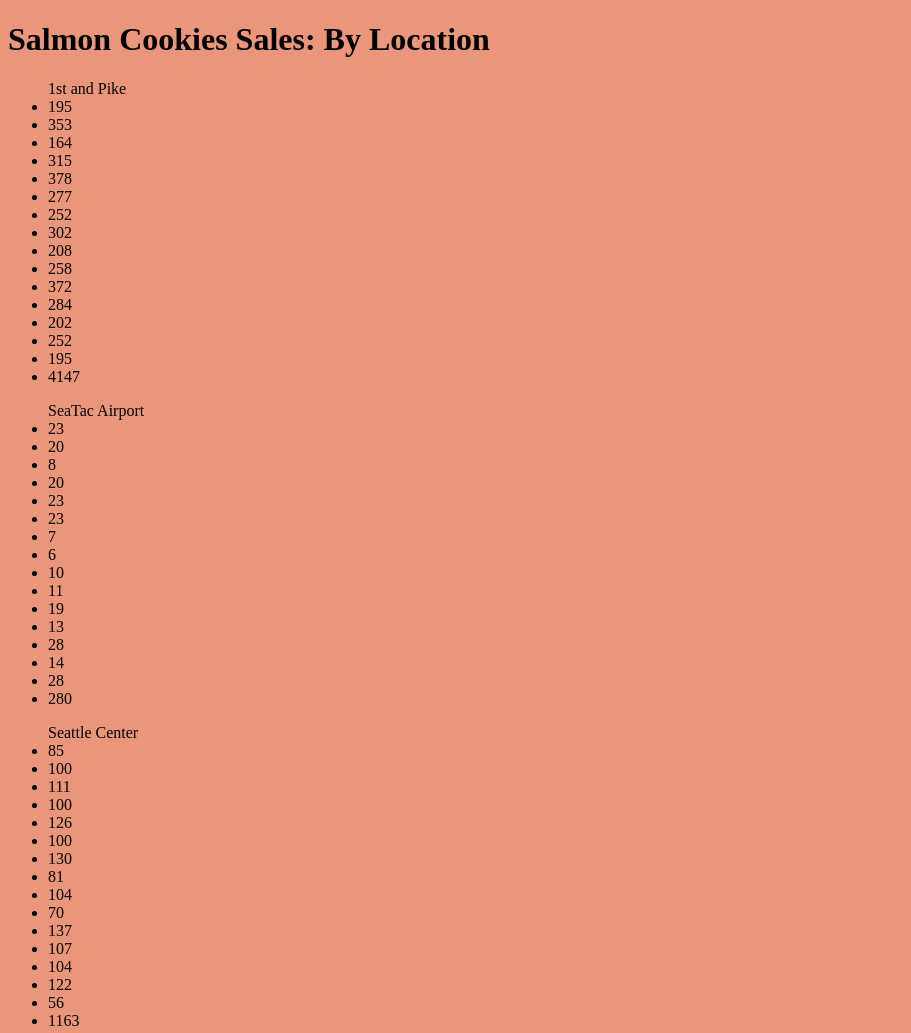
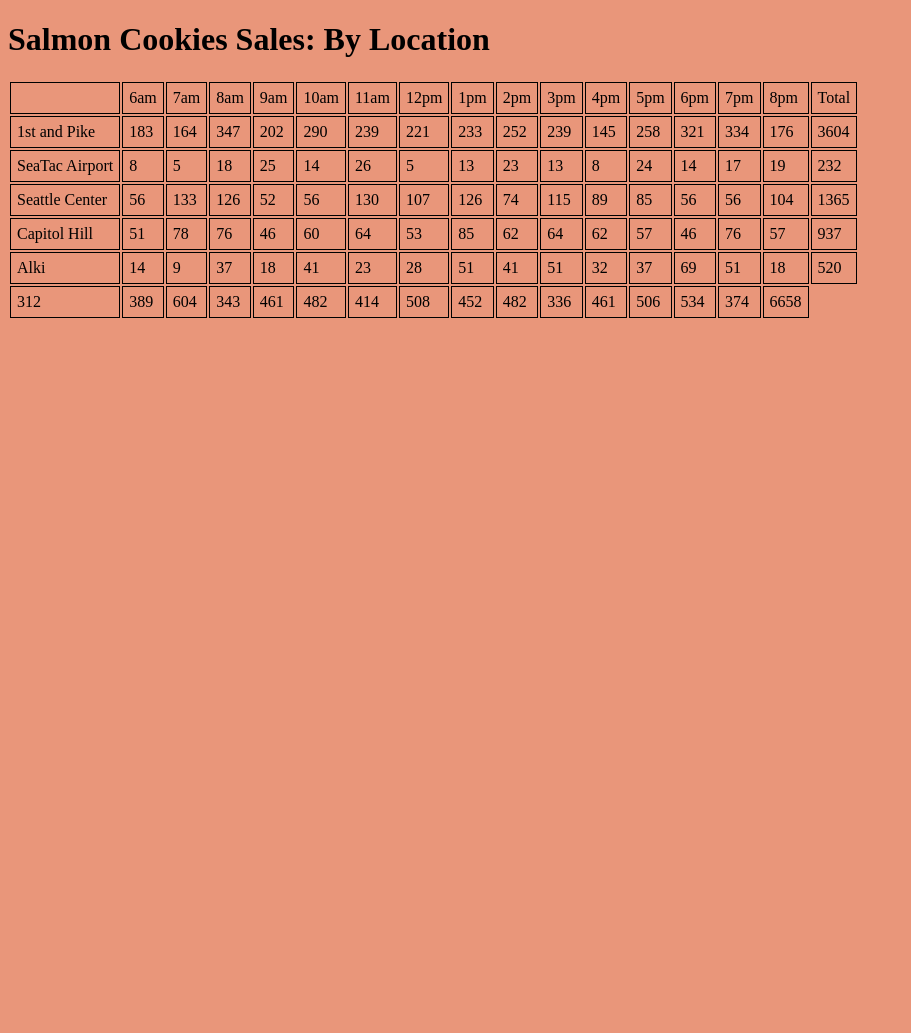
Before and after one commit to brinel321/201-w2-lab, a plain HTML site: page sales.html in a window 1280 px wide. Shown: the top 1033 px of the page, without its empty margins (0-911 px from the left). After the commit the page ends 800 px from the top, so only its background shows below. Drawn offline with Linux system fonts and the light colour scheme.

Commit message:
updated with print funtion and hour totals.

```diff
--- /dev/null
+++ b/css/reset.css
@@ -0,0 +1,48 @@
+/* http://meyerweb.com/eric/tools/css/reset/
+   v2.0 | 20110126
+   License: none (public domain)
+*/
+
+html, body, div, span, applet, object, iframe,
+h1, h2, h3, h4, h5, h6, p, blockquote, pre,
+a, abbr, acronym, address, big, cite, code,
+del, dfn, em, img, ins, kbd, q, s, samp,
+small, strike, strong, sub, sup, tt, var,
+b, u, i, center,
+dl, dt, dd, ol, ul, li,
+fieldset, form, label, legend,
+table, caption, tbody, tfoot, thead, tr, th, td,
+article, aside, canvas, details, embed,
+figure, figcaption, footer, header, hgroup,
+menu, nav, output, ruby, section, summary,
+time, mark, audio, video {
+	margin: 0;
+	padding: 0;
+	border: 0;
+	font-size: 100%;
+	font: inherit;
+	vertical-align: baseline;
+}
+/* HTML5 display-role reset for older browsers */
+article, aside, details, figcaption, figure,
+footer, header, hgroup, menu, nav, section {
+	display: block;
+}
+body {
+	line-height: 1;
+}
+ol, ul {
+	list-style: none;
+}
+blockquote, q {
+	quotes: none;
+}
+blockquote:before, blockquote:after,
+q:before, q:after {
+	content: '';
+	content: none;
+}
+table {
+	border-collapse: collapse;
+	border-spacing: 0;
+}
--- a/css/style.css
+++ b/css/style.css
@@ -2,7 +2,7 @@ body{
     background-color: darksalmon;
 }
 
-td, th {
+td, th, tr {
     border: 1px solid black;
     padding: 6px;
 }
--- a/js/app.js
+++ b/js/app.js
@@ -2,25 +2,29 @@
 console.log('js is linked');
 
 //Template for all the stores
-function storeConstruct (storeLocationPara, minCustPara, maxCustPara, avgCookPara){
+function StoreConstruct (storeLocationPara, minCustPara, maxCustPara, avgCookPara){
   this.storelocation = storeLocationPara;
   this.minCust = minCustPara;
   this.maxCust = maxCustPara;
   this.avgCook = avgCookPara;
-  this.randCust = getRandomCustomerCount; //BAD: improve this
-  this.hourlyCookieSales = getHourlyCookieSales; //BAD: improve this
 }
 
+//protypes for object methods
+StoreConstruct.prototype.randCust = getRandomCustomerCount;
+StoreConstruct.prototype.hourlyCookieSales = getHourlyCookieSales;
+
 //uses the contuctor to build objects for each store location
-var loc1stAndPike = new storeConstruct('1st and Pike', 23, 65, 6.3);
-var locSeaTac = new storeConstruct('SeaTac Airport', 3, 24, 1.2);
-var locSeattleCenter = new storeConstruct('Seattle Center', 11, 38, 3.7);
-var locCapitolHill = new storeConstruct('Capitol Hill', 20, 38, 2.3);
-var locAlki = new storeConstruct('Alki', 2, 16, 4.6);
+var loc1stAndPike = new StoreConstruct('1st and Pike', 23, 65, 6.3);
+var locSeaTac = new StoreConstruct('SeaTac Airport', 3, 24, 1.2);
+var locSeattleCenter = new StoreConstruct('Seattle Center', 11, 38, 3.7);
+var locCapitolHill = new StoreConstruct('Capitol Hill', 20, 38, 2.3);
+var locAlki = new StoreConstruct('Alki', 2, 16, 4.6);
 
 //global variables
+var total = Array(16);
+total.fill(0);
 var storeLocations = [loc1stAndPike, locSeaTac, locSeattleCenter, locCapitolHill, locAlki];
-var storeHours = ['6am', '7am', '8am', '9am', '10am', '11am', '12pm', '1pm', '2pm', '3pm', '4pm', '5pm', '6pm', '7pm', '8pm'];
+var tableHead = ['','6am', '7am', '8am', '9am', '10am', '11am', '12pm', '1pm', '2pm', '3pm', '4pm', '5pm', '6pm', '7pm', '8pm', 'Total'];
 
 //function generates a random # based on the customer's estimated min and max customers, NOTE: MDN provided the formula outline
 function getRandomCustomerCount() {
@@ -35,31 +39,52 @@ function getHourlyCookieSales() {
   var hourlyCookieSalesArr = [];
   var totalCookieCount = 0;
 
-  for(var i = 0; i < storeHours.length; i++){
+for(var i = 0; i < 15; i++){
     var tempCount = Math.round((this.avgCook * this.randCust()));
     hourlyCookieSalesArr.push(tempCount);
     totalCookieCount = tempCount + totalCookieCount;
+    total[i] = total[i] + tempCount;
+    total[15] = tempCount+total[15];
   }
-
-hourlyCookieSalesArr.push(totalCookieCount)
+console.log(total);
+hourlyCookieSalesArr.push(totalCookieCount);
 return hourlyCookieSalesArr;
 }
 
+//functions creats a new row in the table
+function printTableRow(elIdPara, elPara, variablePara){
+  var elId = document.getElementById(elIdPara);
+  var el = document.createElement(elPara);
+
+  el.textContent = variablePara;
+  elId.appendChild(el);
+}
+
 //Execuion code
-for(var j = 0; j < storeLocations.length; j++){//Loop generates an unordered list for each store location
+for(var m = 0; m < tableHead.length; m++){//Loop generates table header and fills it hour increments
+  printTableRow('tableHeader', 'td', tableHead[m]);
+}
+
+for(var j = 0; j < storeLocations.length; j++){//Loop generates table rows for each store
   var loc = storeLocations[j];
-  var heading = document.getElementById('header');
-  var ul = document.createElement('ul');
+  var cookieSales = loc.hourlyCookieSales();
+  var tbody = document.getElementById('tableBody');
+  var storeTr = document.createElement('tr');
+  var storeTd = document.createElement('td');
 
-  ul.textContent = loc.storelocation;
-  heading.appendChild(ul);
+  storeTd.textContent = loc.storelocation;
+  storeTr.appendChild(storeTd);
+  tbody.appendChild(storeTr);
 
-  for(var k = 0; k < (loc.hourlyCookieSales().length); k++){//Nested loop fills out the store's unordered list with the # of cookies sold each hour
-  var storeSales = document.createElement('li');
-  var hourlySalesDiv = document.createElement('div');
+  for(var k = 0; k < (cookieSales.length); k++){//Nested loop fills out the store's table row with # of cookies sold each hour
+    var hourlySales = document.createElement('td');
 
-  hourlySalesDiv.textContent = loc.hourlyCookieSales()[k];
-  storeSales.appendChild(hourlySalesDiv);
-  ul.appendChild(storeSales);
+    hourlySales.textContent = cookieSales[k];
+    storeTr.appendChild(hourlySales);
   }
 }
+
+for(var n = 0; n < total.length; n++){//Loop generates footer and fills it hour totals per hour
+  //total[15] = total[14]+total[15]
+  printTableRow('tableFooter', 'td', total[n]);
+}
--- a/sales.html
+++ b/sales.html
@@ -5,31 +5,20 @@
     <meta http-equiv="X-UA-Compatible" content="IE=edge">
     <title>Sales</title>
     <meta name="viewport" content="width=device-width, initial-scale=1">
+    <!-- <link rel="stylesheet" type="text/css" media="screen" href="css/reset.css" /> -->
     <link rel="stylesheet" type="text/css" media="screen" href="css/style.css" />
-
 </head>
 
 <body>
-    <heading id="header"><h1>Salmon Cookies Sales: By Location</h1></heading>
-    <script src="js/app.js"></script>
+    <header id="header"><h1>Salmon Cookies Sales: By Location</h1></header>
     <section id="main-content">
         <table>
-            <thead>
-                <tr>
-                    <th>name</th>
-                    <th>shoe Size</th>
-                    <th>eye color</th>
-                </tr>
-            </thead>
-            <tbody>
-            </tbody>
-            <tr>
-                <td>name</td>
-                <td>shoe Size</td>
-                <td>eye color</td>
-            </tr>
+            <thead id="tableHeader"> </thead>
+            <tbody id="tableBody"> </tbody>
+            <tfoot id="tableFooter"></tfoot>
         </table>
 
     </section>
+    <script src="js/app.js"></script>
 </body>
 </html>
```
Also changed, not shown: index.html (+15 -0 lines), 2 other files.
